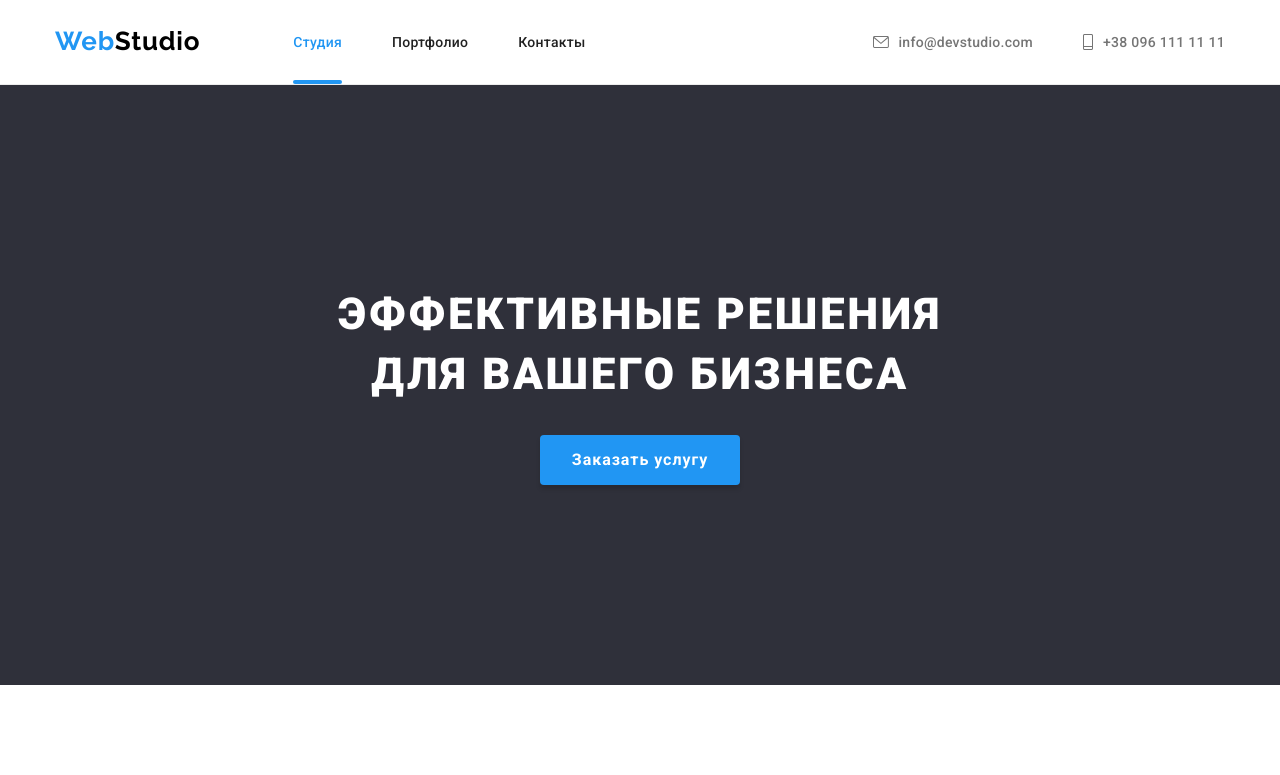
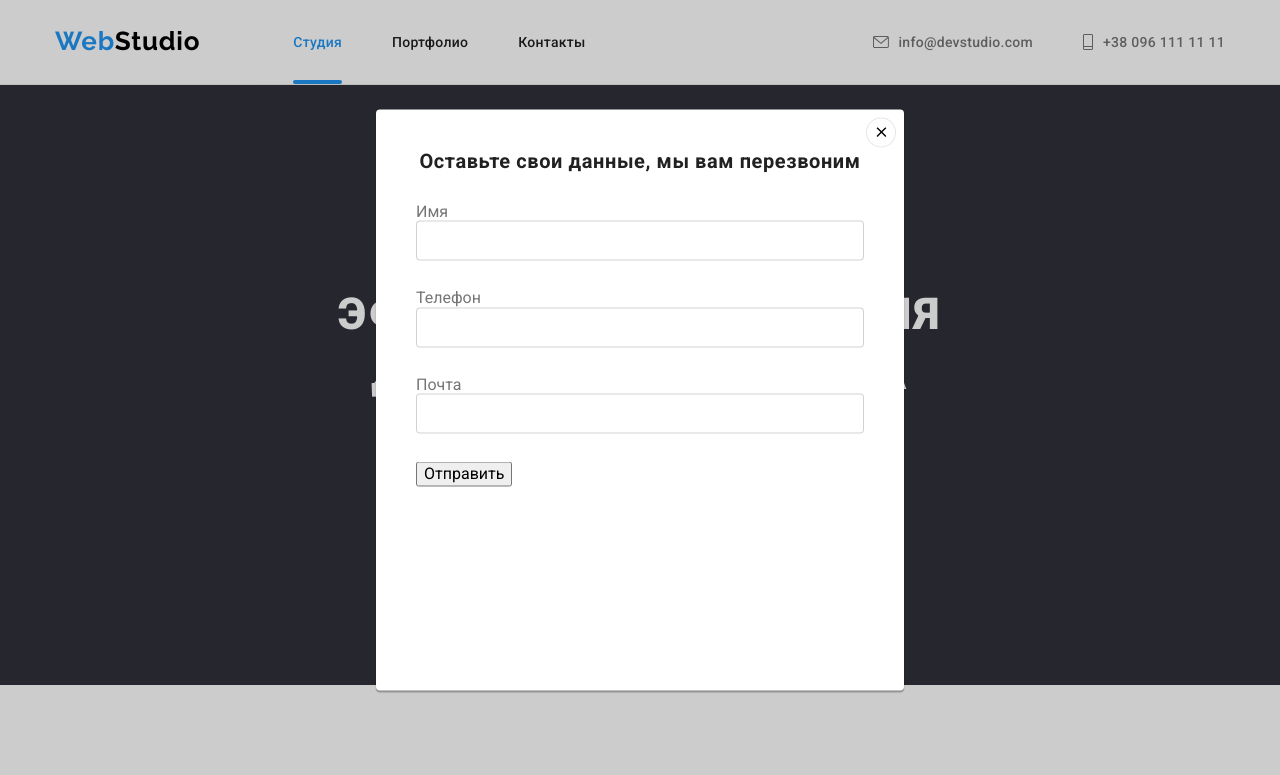
Before and after one commit to Vladyslav-Starostyn/goit-markup-hw-06, a plain HTML site: page index.html in a window 1280 px wide. Shown: the top 775 px of the page. Drawn offline with nearby package versions, Linux system fonts and the light colour scheme; files whose address does not match are found by name.

Commit message:
разметка формы

```diff
--- a/css/styles.css
+++ b/css/styles.css
@@ -664,7 +664,7 @@ body {
     position: absolute;
     top: 50%;
     left: 50%;
-
+    padding: 40px;
     width: 528px;
     min-height: 581px;
     background: #FFFFFF;
@@ -696,3 +696,21 @@ body {
     pointer-events: none;
     visibility: hidden;
 }
+.modal-title {
+margin-bottom: 30px;
+font-weight: 700;
+font-size: 20px;
+line-height: 1.15;
+text-align: center;
+letter-spacing: 0.03em;
+color: #212121;
+}
+.modal-input {
+    width: 100%;
+    height: 40px;
+    margin-bottom: 28px;
+    border: 1px solid rgba(33, 33, 33, 0.2);
+    box-sizing: border-box;
+    border-radius: 4px;
+    color: var(--color-text);
+}
--- a/index.html
+++ b/index.html
@@ -494,7 +494,7 @@
         </div>
       </div>
     </footer>
-    <div class="backdrop is-hidden" data-modal>
+    <div class="backdrop" data-modal>
       <div class="modal">
         <button class="modal-close" type="button" data-modal-close>
           <svg class="modal-icon" width="18" height="18">
@@ -503,6 +503,16 @@
             ></use>
           </svg>
         </button>
+        <p class="modal-title">Оставьте свои данные, мы вам перезвоним</p>
+        <form class="modal-form" action="#">
+          <label for="name">Имя</label>
+          <input type="text" name="name" id="name" class="modal-input" />
+          <label for="tel">Телефон</label>
+          <input type="tel" name="tel" id="tel" class="modal-input" />
+          <label for="mail">Почта</label>
+          <input type="email" name="meil" id="mail" class="modal-input" />
+          <button type="submit">Отправить</button>
+        </form>
       </div>
     </div>
     <script src="./js/modal.js"></script>
```
